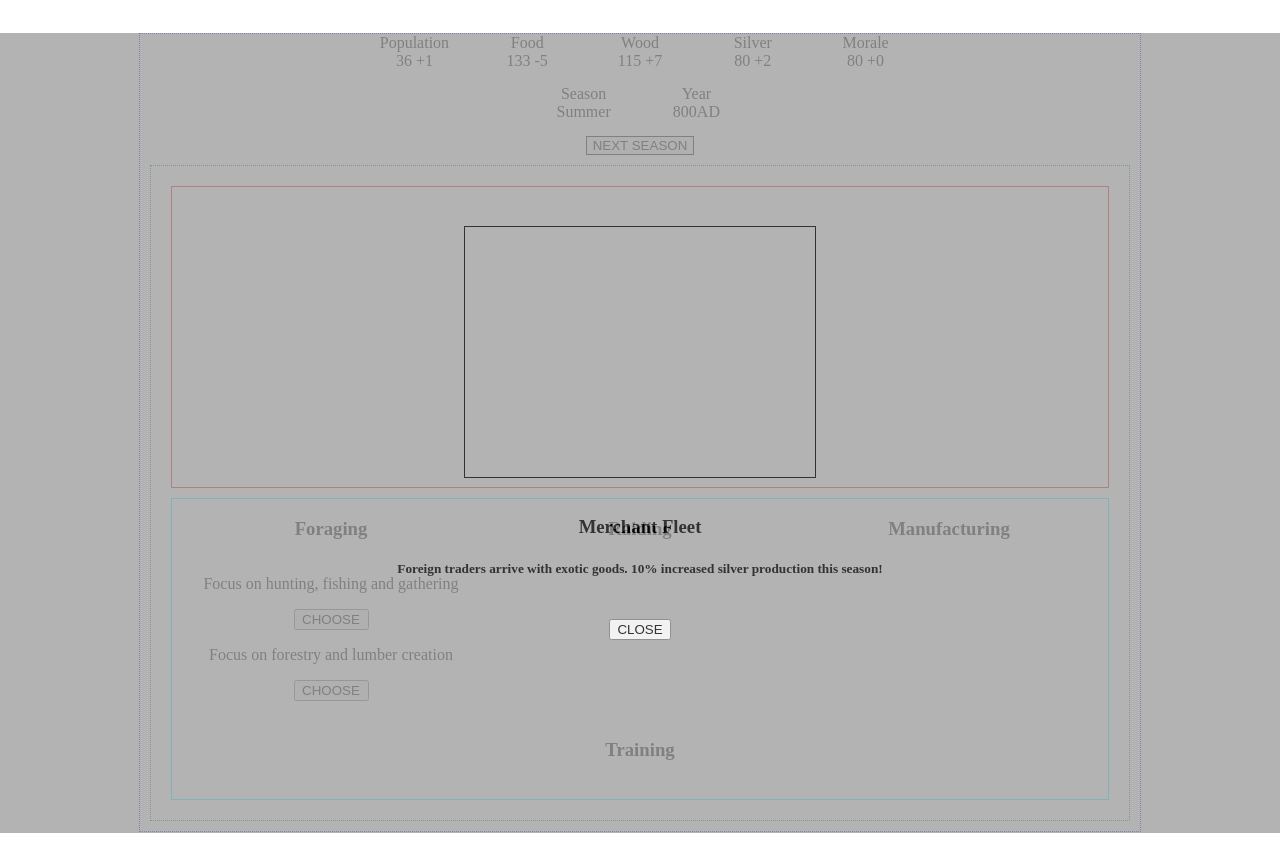
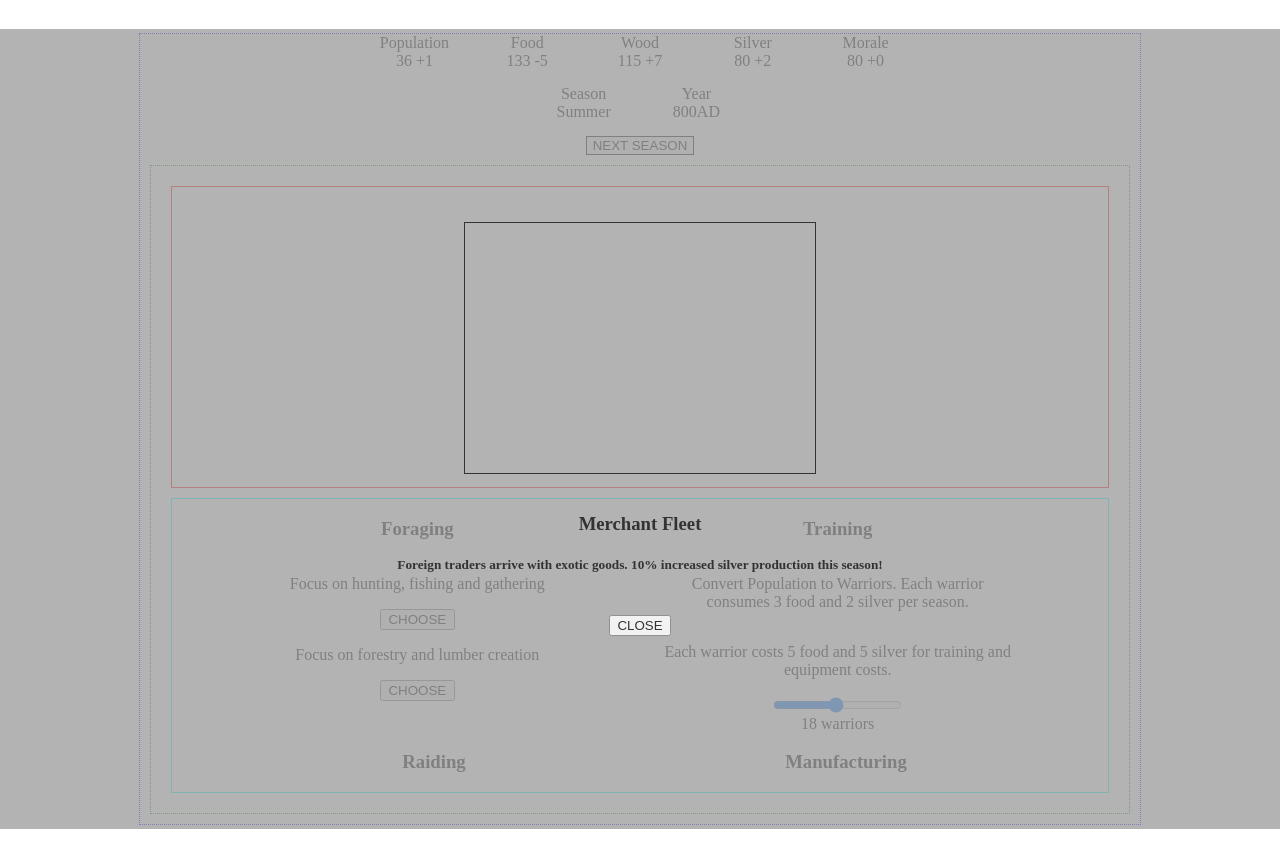
Before and after one commit to AdrianRegister/viking-village, a plain HTML site: page index.html in a window 1280 px wide. Both pictures are taken after a click on the button "NEXT SEASON". Drawn offline with Linux system fonts and the light colour scheme.

Commit message:
added training menu and started functionality

```diff
--- /dev/null
+++ b/activities/trainWarriors.mjs
@@ -0,0 +1,5 @@
+export class TrainWarriors {
+  constructor() {
+    //
+  }
+}
--- a/index.css
+++ b/index.css
@@ -65,7 +65,6 @@ button {
 
 #leaders-interface {
   border: 1px solid aqua;
-  height: 300px;
   display: flex;
   flex-flow: row wrap;
   justify-content: space-evenly;
@@ -76,7 +75,8 @@ button {
   max-width: 350px;
 }
 
-.activity-container h3 {
+.activity-container h3,
+.activity-container p {
   text-align: center;
 }
 
--- a/index.html
+++ b/index.html
@@ -32,18 +32,25 @@
             </div>
           </div>
           <div class="activity-container">
+            <h3>Training</h3>
+            <div class="activity-option">
+              <p>Convert Population to Warriors. Each warrior consumes 3 food and 2 silver per season.</p>
+              <p>Each warrior costs 5 food and 5 silver for training and equipment costs.</p>
+              <input type="range" id="train-warriors" name="train-warriors" min="1" />
+              <label id="train-warriors-label" for="train-warriors"></label>
+            </div>
+          </div>
+          <div class="activity-container">
             <h3>Raiding</h3>
           </div>
           <div class="activity-container">
             <h3>Manufacturing</h3>
-          </div>
-          <div class="activity-container">
-            <h3>Training</h3>
           </div>
           </div>
         </div>
       </div>
     </div>
     <script type="module" src="main.mjs"></script>
+    <script type="module" src="./utils/indexFunctions.mjs"></script>
   </body>
 </html>
--- a/utils/gameUtils.mjs
+++ b/utils/gameUtils.mjs
@@ -4,6 +4,7 @@ import { UIUpdater } from "../updaters/updater.mjs"
 import { NextTurn } from "../updaters/nextTurn.mjs"
 import { RandomEvent } from "../random-events/randomEvents.mjs"
 import { Forage } from "../activities/forage.mjs"
+import { initTrainWarriorsSlider } from "./indexFunctions.mjs"
 
 export function initGame() {
   GAME.currentYear = Math.floor(800 + GAME.currentTurn * 0.25) + "AD"
@@ -41,6 +42,8 @@ export function handleNextTurn() {
 
   const ui = new UIGenerator()
   ui.renderRandomEventPopup(randomEvent)
+
+  initTrainWarriorsSlider()
 }
 
 export function handleActivity(dataset) {
--- /dev/null
+++ b/utils/indexFunctions.mjs
@@ -0,0 +1,33 @@
+import { GAME } from "../game/game.mjs"
+
+document.addEventListener("DOMContentLoaded", () => {
+  const trainWarriorsRange = document.querySelector("#train-warriors")
+  initTrainWarriorsSlider()
+
+  trainWarriorsRange.addEventListener("input", (e) => {
+    handleTrainWarriorsSliderInput(e, trainWarriorsRange)
+  })
+})
+
+export function initTrainWarriorsSlider() {
+  const slider = document.querySelector("#train-warriors")
+  const totalPopulation = getPopulation()
+  const initSliderValue = Math.floor(parseInt(totalPopulation) / 2)
+
+  slider.max = totalPopulation
+  slider.value = initSliderValue
+
+  document.querySelector(
+    "#train-warriors-label"
+  ).innerHTML = `${slider.value} warriors`
+}
+
+function handleTrainWarriorsSliderInput(event) {
+  document.querySelector(
+    "#train-warriors-label"
+  ).innerHTML = `${event.target.value} warriors`
+}
+
+function getPopulation() {
+  return GAME.resources.population
+}
```
